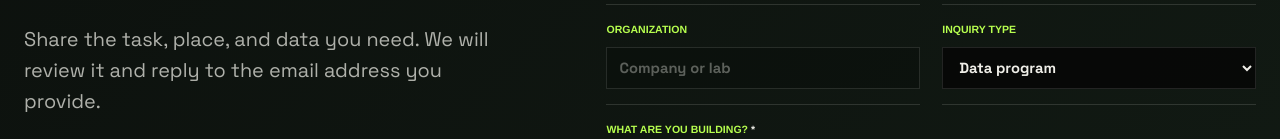
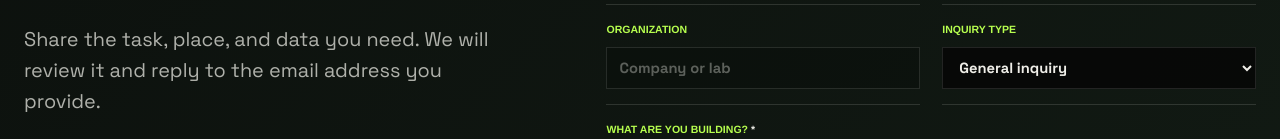
Before and after one commit to vaduvanathan/kinemor-website, a Next.js app: page /contact in a window 1280 px wide. Shown: the part 344-483 px from the top of the page. Built offline with nearby package versions, Linux system fonts and the light colour scheme; a web font is replaced by a local one.

Commit message:
Default contact inquiries to general

```diff
--- a/src/components/contact-form.tsx
+++ b/src/components/contact-form.tsx
@@ -61,7 +61,7 @@ export function ContactForm() {
         </label>
         <label>
           <span>Inquiry type</span>
-          <select defaultValue="Data program" name="inquiryType">
+          <select defaultValue="General inquiry" name="inquiryType">
             <option value="Data program">Data program</option>
             <option value="Research partnership">Research partnership</option>
             <option value="Capture operations">Capture operations</option>
```
